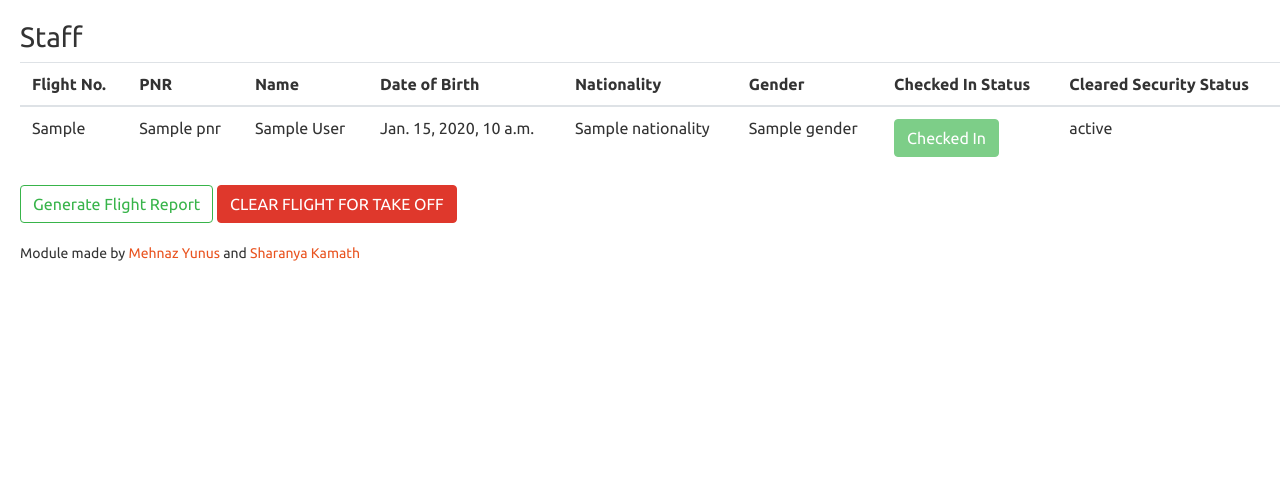
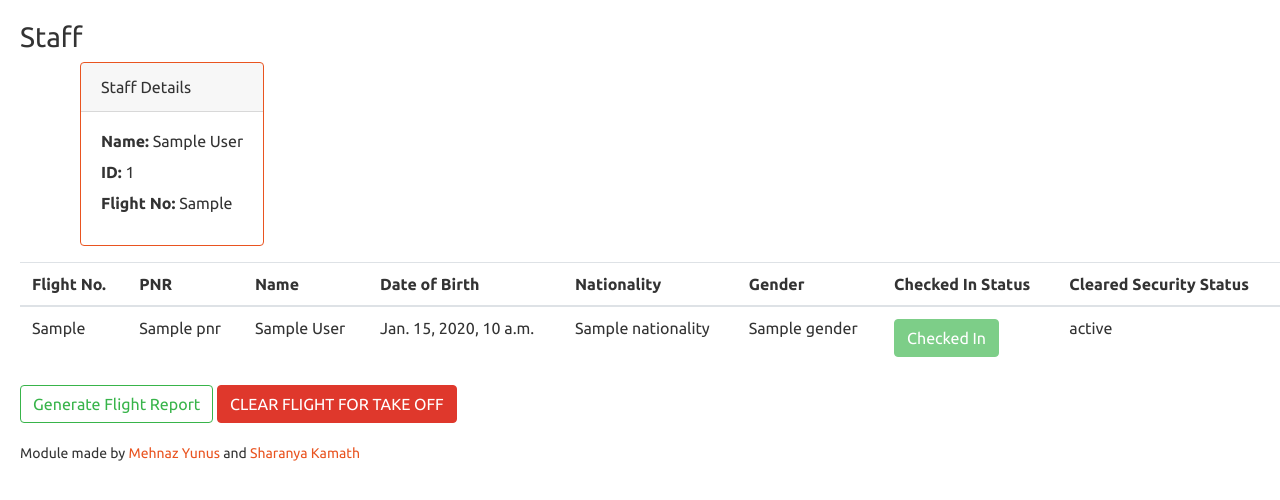
Before and after one commit to sharanyakamath/Airport-Management-System, a Django app: template airport/flights/templates/staff_home.html in a window 1280 px wide. Shown: the part 56-556 px from the top of the page. Run offline with Django 3.2, Linux system fonts and the light colour scheme; the template is opened without the code that fills it: most values are stand-ins (such as "Sample title", 1, 10 or a date in 2020); some libraries are stand-ins or nearby versions.

Commit message:
staff details displayed

```diff
--- a/airport/flights/templates/base.html
+++ b/airport/flights/templates/base.html
@@ -5,13 +5,21 @@
     <meta charset="UTF-8">
     <title>{% block title %}{% endblock %}</title>
     {% load staticfiles %}
-{#    <link href="https://stackpath.bootstrapcdn.com/bootswatch/4.1.3/united/bootstrap.min.css" rel="stylesheet" integrity="sha384-+d4wMJSxEP3vzs2qZBElQRTZMXwgWH15Nyn2K/9XjKiHmh3sBuk1Un/IbcdMcYC4" crossorigin="anonymous">#}
-{#     <link rel="stylesheet" href="https://maxcdn.bootstrapcdn.com/bootstrap/3.3.7/css/bootstrap.min.css">#}
-        <link href="https://bootswatch.com/4/united/bootstrap.min.css" rel="stylesheet" >
-{#    integrity="sha384-+d4wMJSxEP3vzs2qZBElQRTZMXwgWH15Nyn2K/9XjKiHmh3sBuk1Un/IbcdMcYC4" crossorigin="anonymous">#}
+    <link href="https://bootswatch.com/4/united/bootstrap.min.css" rel="stylesheet" >
+    <link rel="stylesheet" type="text/css" href="https://cdnjs.cloudflare.com/ajax/libs/bootstrap-datetimepicker/4.17.47/css/bootstrap-datetimepicker.min.css"/>
 
     <script src="https://ajax.googleapis.com/ajax/libs/jquery/3.3.1/jquery.min.js"></script>
     <script src="https://maxcdn.bootstrapcdn.com/bootstrap/3.3.7/js/bootstrap.min.js"></script>
+{#    <script src="https://cdnjs.cloudflare.com/ajax/libs/bootstrap-datetimepicker/4.17.47/js/bootstrap-datetimepicker.min.js"></script>#}
+{#<style>#}
+{#    .footer {#}
+{#   position: fixed;#}
+{#   left: 0;#}
+{#   bottom: 0;#}
+{#   width: 100%;#}
+{#   height: 30px;#}
+{#   text-align: center;#}
+{#</style>#}
 </head>
 <body>
     <nav class="navbar navbar-expand-lg navbar-dark bg-primary">
--- a/airport/flights/templates/staff_home.html
+++ b/airport/flights/templates/staff_home.html
@@ -2,6 +2,18 @@
 {% block title %}Staff Report Generation{% endblock %}
 {% block body %}
     <h3>Staff</h3>
+    <div class="container">
+        <div class="row">
+            <div class="card border-primary mb-3" style="max-width: 20rem;">
+              <div class="card-header">Staff Details</div>
+                  <div class="card-body">
+                    <h6 class="card-title"><b>Name:</b> {{ staff.user.first_name }} {{ staff.user.last_name }}</h6>
+                      <h6 class="card-title"><b>ID:</b> {{ staff.id }}</h6>
+                      <h6 class="card-title"><b>Flight No:</b> {{ staff.flight_no.flight_no }}</h6>
+                  </div>
+            </div>
+        </div>
+    </div>
     <table class="table table-hover">
   <thead>
     <tr>
@@ -26,7 +38,7 @@
           <td>{{ passenger.gender}}</td>
           <td>
             {% if passenger.checked_in_status == 0 %}
-                <a href="{% url 'staff_check_in' passenger.pk%}" class="btn btn-outline-danger" role="button">Check In</a>
+                <a href="{% url 'staff_check_in' staff_pk=staff.pk passenger_pk=passenger.pk%}" class="btn btn-outline-danger" role="button">Check In</a>
             {% else %}
                 <button type="button" class="btn btn-success disabled">Checked In</button>
             {% endif %}
@@ -36,7 +48,7 @@
     {% endfor %}
   </tbody>
 </table>
-<a href="{% url 'generate_report' flight_no %}" class="btn btn-outline-success" role="button">Generate Flight Report</a>
+<a href="{% url 'generate_report' staff.pk %}" class="btn btn-outline-success" role="button">Generate Flight Report</a>
   <!-- Trigger the modal with a button -->
   <button type="button" class="btn btn-danger" data-toggle="modal" data-target="#myModal">CLEAR FLIGHT FOR TAKE OFF</button>
 
@@ -55,8 +67,7 @@
 		    <p>Are you sure you want to clear flight for take off?</p>
 	      </div>
 	      <div class="modal-footer">
-            <a href="{% url 'delete_passengers' flight_no %}" class="btn btn-danger" role="button">Yes, clear</a>
-{#		    <button type="button" class="btn btn-danger">Yes, clear</button>#}
+            <a href="{% url 'delete_passengers' staff.pk %}" class="btn btn-danger" role="button">Yes, clear</a>
 		    <button type="button" class="btn btn-secondary" data-dismiss="modal">Close</button>
 	      </div>
 	    </div>
```
Also changed, not shown: airport/flights/templates/home.html (+12 -5 lines), airport/flights/templates/passenger_home.html (+6 -1 lines), airport/flights/urls.py (+4 -4 lines), airport/flights/views.py (+18 -14 lines).
